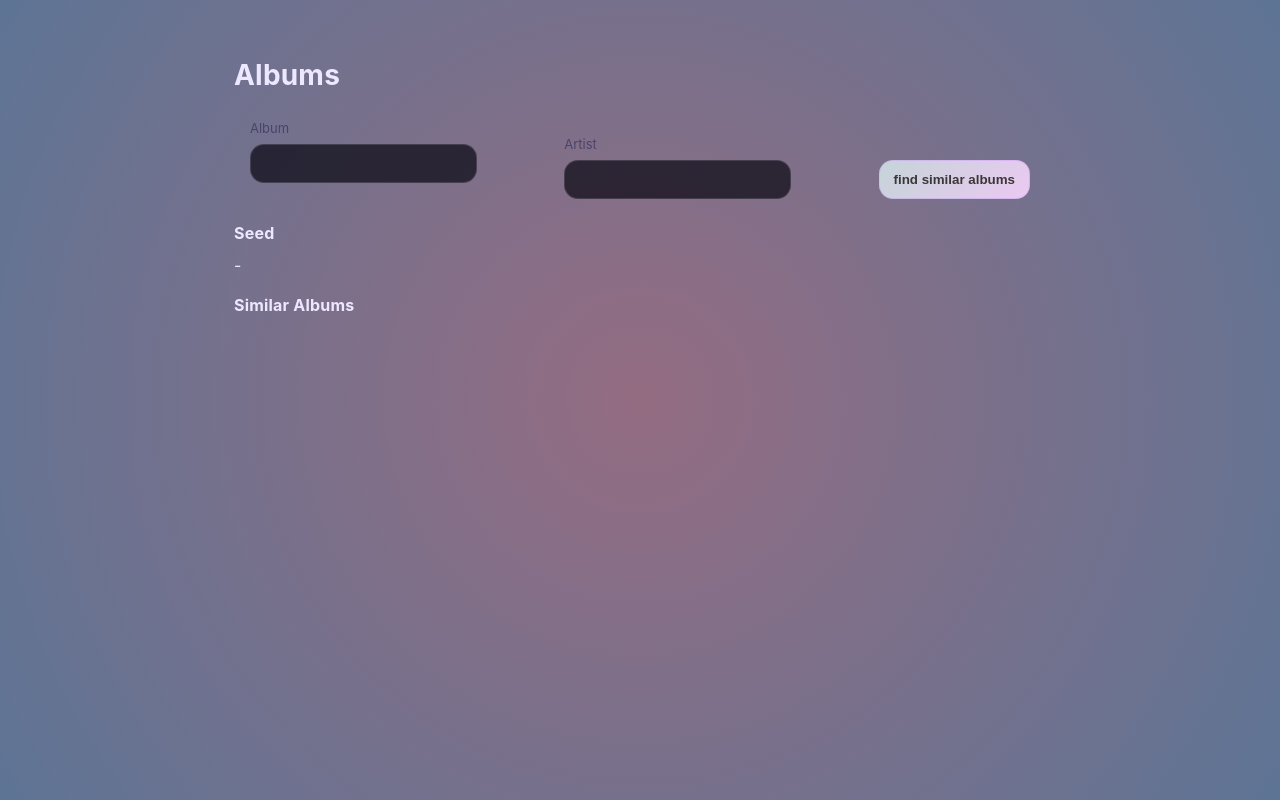
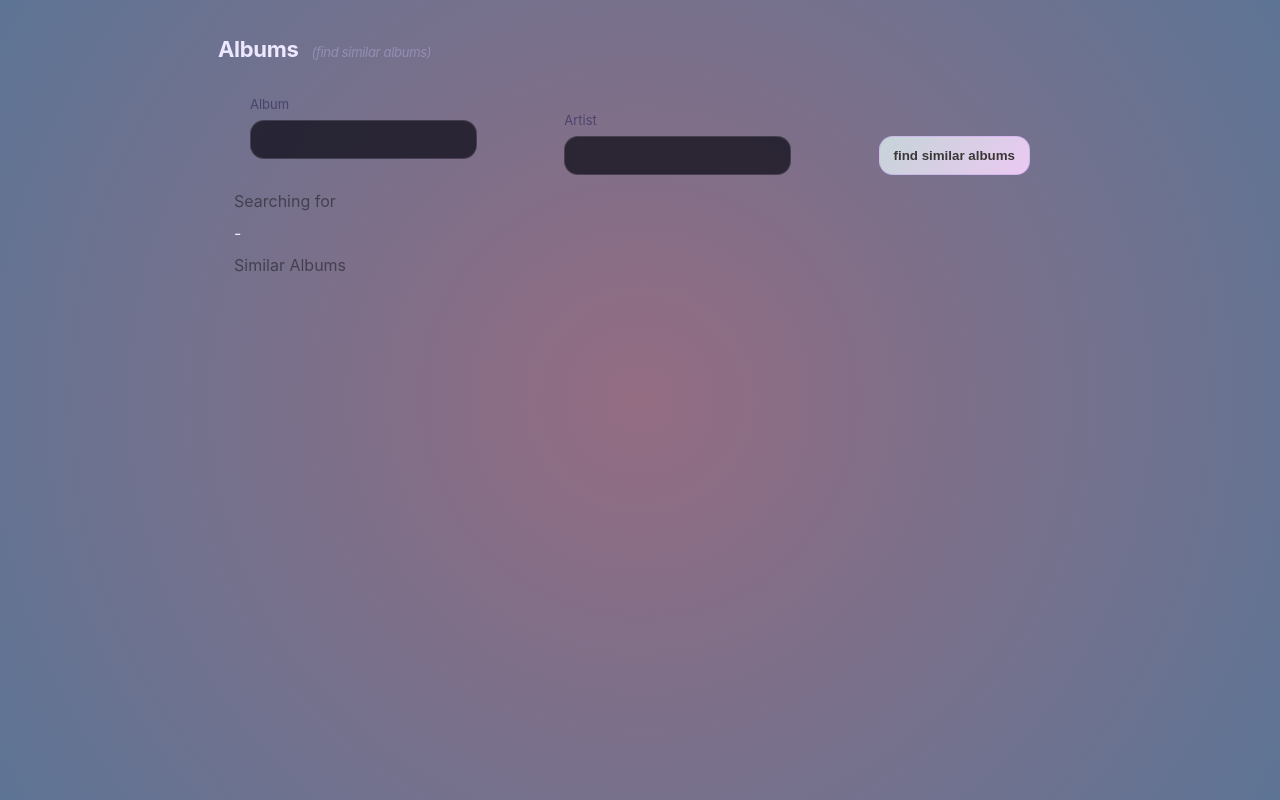
Before and after one commit to sen3th/albums, a website: page public/index.html in a window 1280 px wide. Drawn offline with Linux system fonts and the light colour scheme.

Commit message:
header stylings, added description to the header, removed h2s

```diff
--- a/public/index.html
+++ b/public/index.html
@@ -8,7 +8,7 @@
 </head>
 <body>
 <div class="container">
-    <h1>Albums</h1>
+    <h1>Albums <span>(find similar albums)</span></h1>
 
     <form id="form">
         <label>
@@ -24,10 +24,10 @@
     </form>
 
     <p id="status"></p>
-    <h2>Seed</h2>
+    <p class="section-label">Searching for</p>
     <div id="seed" class="seed-summary">-</div>
 
-    <h2>Similar Albums</h2>
+    <p class="section-label">Similar Albums</p>
     <ul id="results"></ul>
 
     <script src="./app.js"></script>
--- a/public/styles.css
+++ b/public/styles.css
@@ -12,9 +12,19 @@ body{
 }
 
 h1{
-    margin: 22px 16px 6px;
-    font-size: 28px;
-    letter-spacing: 0.2px;
+    margin: 0 0 18px;
+    font-size: 22px;
+    font-weight: 700;
+    color: #ede8ff;
+    letter-spacing: -0.3px;
+}
+
+h1 span{
+    font-style: italic;
+    font-weight: 400;
+    font-size: 13px;
+    color: rgba(210, 195, 255, 0.35);
+    margin-left: 8px;
 }
 
 h2{
```
